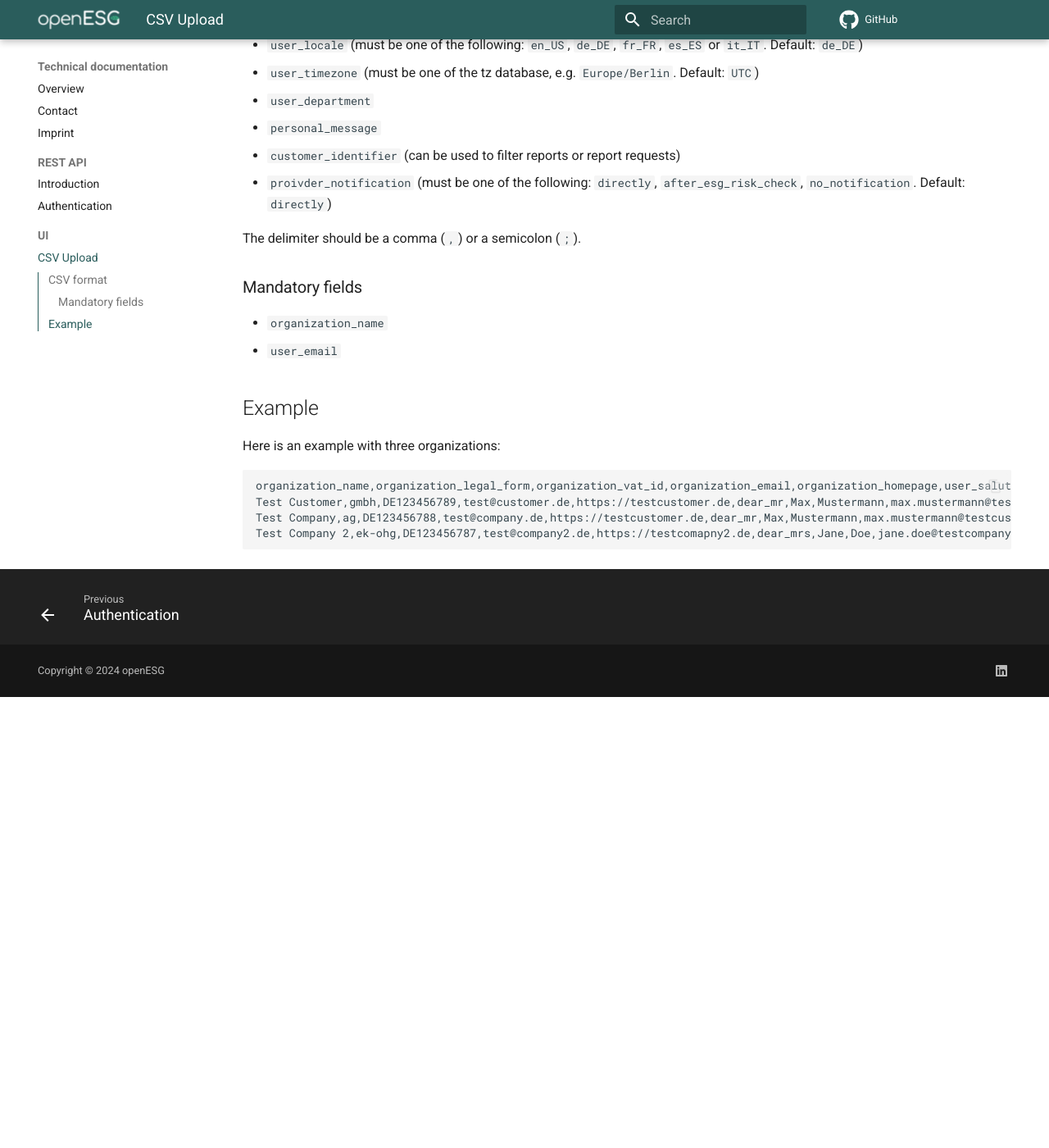
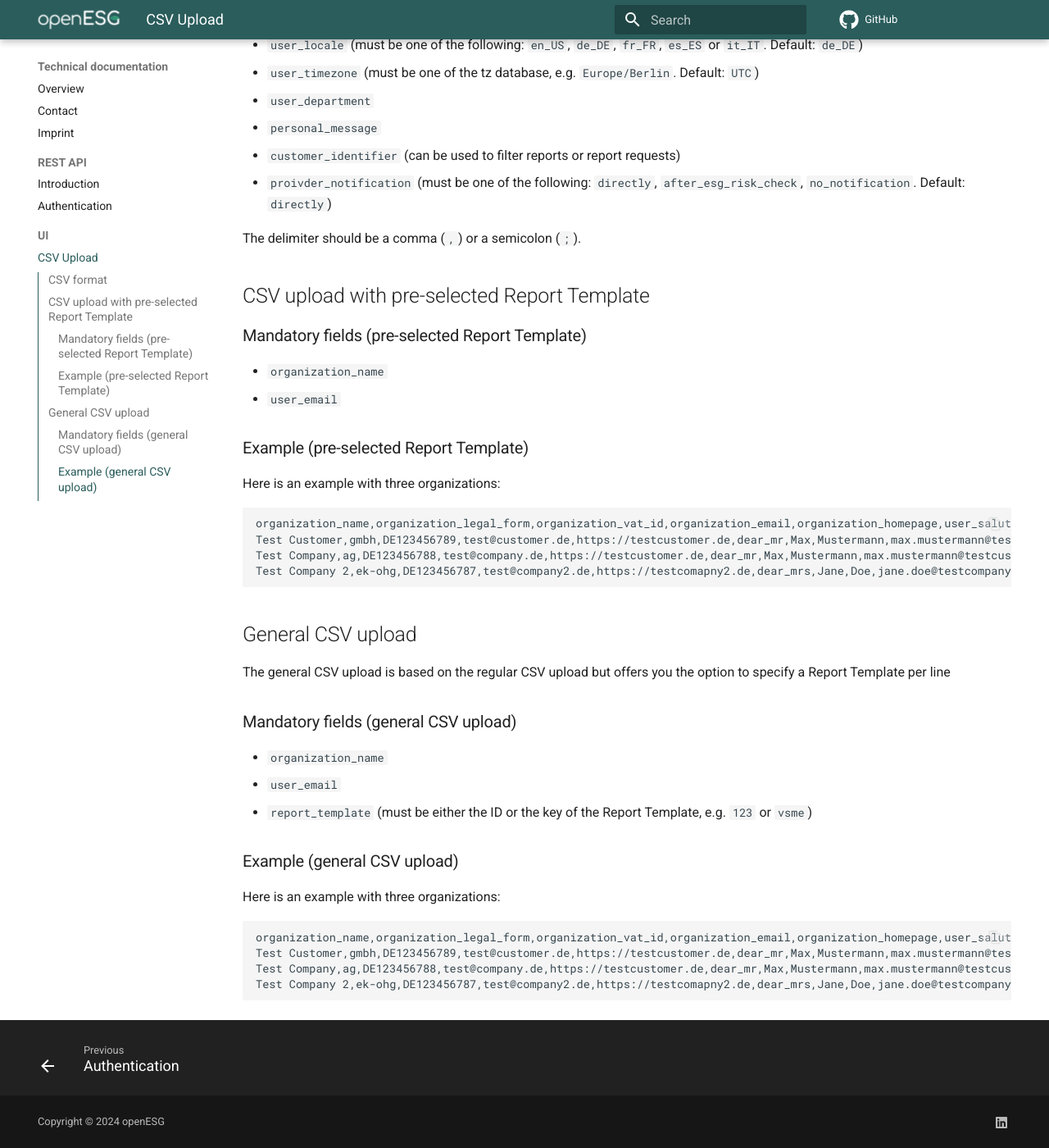
Before and after one commit to openESG-gmbh/documentation, an MkDocs documentation site: the page built from docs/ui/csv-upload.md, in a window 1280 px wide and 1400 px high, scrolled down 1052 px. Shown: the whole window at 82% size. Built offline with MkDocs 1.6.1 and Material for MkDocs 9.7.7, drawn with Linux system fonts in a browser that asks for light colours; comment, search, counter and statistics services are not loaded; before the commit the page ends 1902 px from its top, so only the background shows below that; some of the changed text lies outside the part shown.

Commit message:
docs(csv-upload): add chapter about general csv upload

````diff
--- a/docs/ui/csv-upload.md
+++ b/docs/ui/csv-upload.md
@@ -23,7 +23,7 @@ You can select from the following fields.
 * `organization_house_number`
 * `organization_zip_code`
 * `organization_city`
-* `organization_country` (must be one of the following: `AT`, `BE`, `CH`, `CZ`, `DE`, `DK`, `ES`, `FR`, `GB`, `HU`, `IT`, `LU`, `NL`, `PL`, `SE`, `TR`. Default: `DE`). Alternatively to the `code`, one can also pass the `name`, e.g. `Deutschland` instead of `DE` <!-- markdownlint-disable-line MD013 -->
+* `organization_country` (must be one of the following: `AT`, `BE`, `CH`, `CZ`, `DE`, `DK`, `ES`, `FR`, `GB`, `HU`, `IT`, `LU`, `NL`, `PL`, `SE`, `TR`. Default: `DE`. Alternatively to the `code`, one can also pass the `name`, e.g. `Deutschland` instead of `DE`) <!-- markdownlint-disable-line MD013 -->
 * `user_email`
 * `user_salutation` (must be one of the following: `dear_mr`, `dear_mrs`, `good_day`.) <!-- markdownlint-disable-line MD013 -->
 * `user_first_name`
@@ -38,12 +38,14 @@ You can select from the following fields.
 
 The delimiter should be a comma (`,`) or a semicolon (`;`).
 
-### Mandatory fields
+## CSV upload with pre-selected Report Template
+
+### Mandatory fields (pre-selected Report Template)
 
 * `organization_name`
 * `user_email`
 
-## Example
+### Example (pre-selected Report Template)
 
 Here is an example with three organizations:
 
@@ -53,3 +55,25 @@ Test Customer,gmbh,DE123456789,test@customer.de,https://testcustomer.de,dear_mr,
 Test Company,ag,DE123456788,test@company.de,https://testcustomer.de,dear_mr,Max,Mustermann,max.mustermann@testcustomer.de,no_notification
 Test Company 2,ek-ohg,DE123456787,test@company2.de,https://testcomapny2.de,dear_mrs,Jane,Doe,jane.doe@testcompany2.de,directly
 ```
+
+## General CSV upload
+
+The general CSV upload is based on the regular CSV upload but offers you the
+option to specify a Report Template per line
+
+### Mandatory fields (general CSV upload)
+
+* `organization_name`
+* `user_email`
+* `report_template` (must be either the ID or the key of the Report Template, e.g. `123` or `vsme`) <!-- markdownlint-disable-line MD013 -->
+
+### Example (general CSV upload)
+
+Here is an example with three organizations:
+
+```csv
+organization_name,organization_legal_form,organization_vat_id,organization_email,organization_homepage,user_salutation,user_first_name,user_last_name,user_email,provider_notification,report_template
+Test Customer,gmbh,DE123456789,test@customer.de,https://testcustomer.de,dear_mr,Max,Mustermann,max.mustermann@testcustomer.de,directly,11
+Test Company,ag,DE123456788,test@company.de,https://testcustomer.de,dear_mr,Max,Mustermann,max.mustermann@testcustomer.de,no_notification,vsme
+Test Company 2,ek-ohg,DE123456787,test@company2.de,https://testcomapny2.de,dear_mrs,Jane,Doe,jane.doe@testcompany2.de,directly,vsme
+```
````
